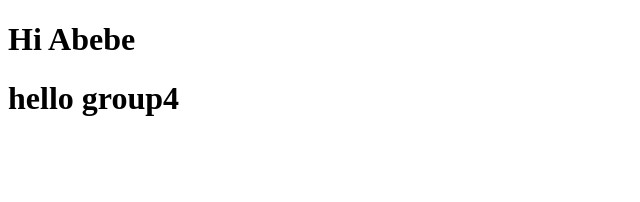
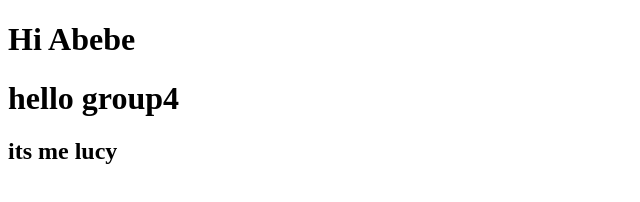
Before and after one commit to lucybayleyy/Abebe, a plain HTML site: page index.html in a window 1280 px wide. Shown: the whole page, without its empty margins (0-640 px from the left). Drawn offline with Linux system fonts and the light colour scheme.

Commit message:
added lucy

```diff
--- a/index.html
+++ b/index.html
@@ -11,6 +11,7 @@
 <body>
   <h1>Hi Abebe</h1>
   <h1>hello group4</h1>
+  <h2>its me lucy</h2>
 </body>
 
 </html>
```
